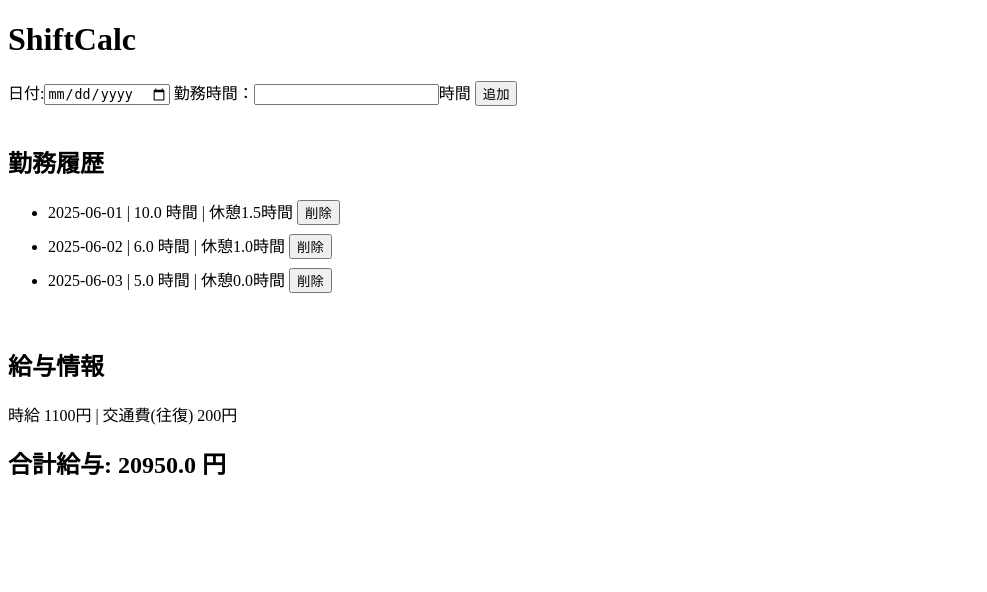
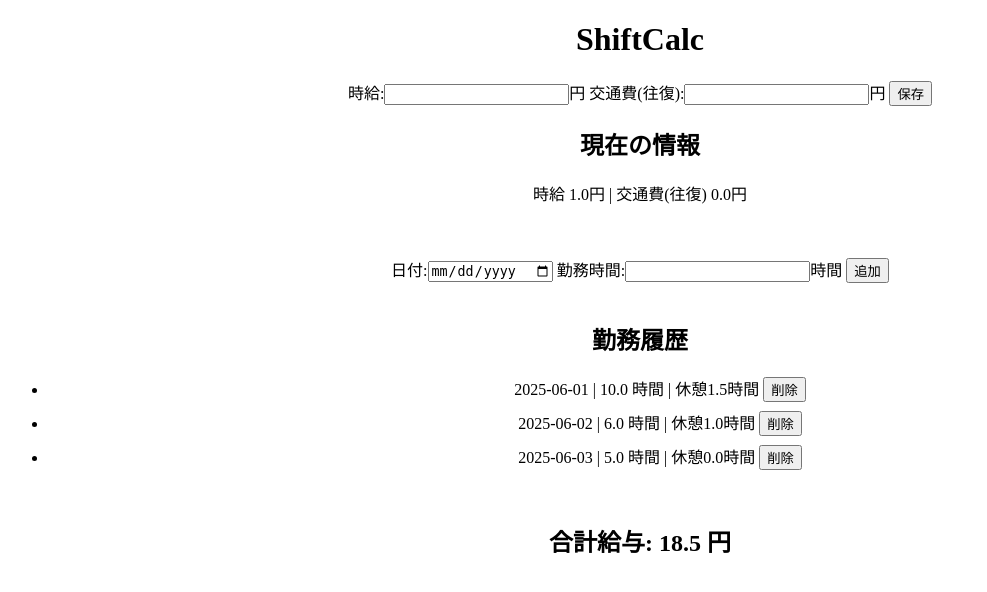
Before and after one commit to og1474/shift-app, a Flask app: page / in a window 1280 px wide. Shown: the top 592 px of the page, without its empty margins (0-987 px from the left). Run offline with Flask 3, Linux system fonts and the light colour scheme; data comes from the database, SQL or seed files in the repository; both versions use the stored data as it was after the commit.

Commit message:
時給と交通費の入力欄を追加

```diff
--- a/app.py
+++ b/app.py
@@ -7,17 +7,36 @@ app = Flask(__name__)
 HOURLY_WAGE = 1100 ##時給（1100円で固定）
 FARE = 200 ##交通費（とりあえず固定）
 
-def init_db():
+def init_setting_db():
+    conn_setting = sqlite3.connect('setting.db')
+    c_setting = conn_setting.cursor() ##すでにある場合は上書きしない
+    ##基本情報用テーブル
+    c_setting.execute('''
+        CREATE TABLE IF NOT EXISTS settings (
+            id INTEGER PRIMARY KEY CHECK (id = 1),
+            wage REAL NOT NULL,
+            fare REAL NOT NULL
+        )
+    ''')
+    ##初期データ
+    c_setting.execute('SELECT COUNT(*) FROM settings')
+    if c_setting.fetchone()[0] == 0:
+        c_setting.execute('INSERT INTO settings (id,wage,fare) VALUES(1,1,0)')
+    conn_setting.commit()
+    conn_setting.close()
+
+#"シフト用テーブル"
+def init_shift_db():
     conn = sqlite3.connect('shift.db')
     c = conn.cursor() ##すでにある場合は上書きしない
     c.execute('''
-              CREATE TABLE IF NOT EXISTS shifts (
-                id INTEGER PRIMARY KEY AUTOINCREMENT,
-                date TEXT NOT NULL,
-                hours REAL NOT NULL,
-                breaktime REAL NOT NULL
-              )
-            ''')
+        CREATE TABLE IF NOT EXISTS shifts (
+            id INTEGER PRIMARY KEY AUTOINCREMENT,
+            date TEXT NOT NULL,
+            hours REAL NOT NULL,
+            breaktime REAL NOT NULL
+        )
+    ''')
     conn.commit()
     conn.close()
 
@@ -25,10 +44,16 @@ def init_db():
 def index():
     conn = sqlite3.connect('shift.db')
     c = conn.cursor()
+    conn_setting = sqlite3.connect('setting.db')
+    c_setting = conn_setting.cursor()
 
     if request.method == 'POST': ##ユーザーがフォームを送信=POSTした時に実行
         action = request.form.get('action') ##valueの値を取得
-        if action == 'add':
+        if action == 'setting-add':
+            wage = float(request.form['wage'])
+            fare = float(request.form['fare'])
+            c_setting.execute('UPDATE settings SET wage = ?, fare = ? WHERE id = 1', (wage, fare))
+        elif action == 'add':
             date = request.form['date'] ##dateで入力された日付を取得
             hours = float(request.form['hours']) ##hoursで入植された数字を取得して小数に変換
             if hours >= 8.0:
@@ -46,17 +71,26 @@ def index():
 
     c.execute('SELECT id,date,hours,breaktime FROM shifts') ##データベースから記録を取得
     data = c.fetchall()
+    c_setting.execute('SELECT wage,fare FROM settings')
+    info = c_setting.fetchone()
 
     #合計給与を計算
     total_breaktime = sum(row[3] for row in data) ##合計休憩時間を計算
     total_hours = sum(row[2] for row in data) ##1行ごとに2つめの値を足す
-    total_hours = total_hours - total_breaktime ##合計勤務時間から合計休憩時間を引く
     total_days = sum(1 for row in data)
-    total_salary = (total_hours * HOURLY_WAGE)+(total_days * FARE)
+    wage = info[0]
+    fare = info[1]
+    total_salary = (total_hours - total_breaktime) * wage + total_days * fare
 
     conn.close()
-    return render_template('index.html',data=data,total=total_salary,HOURLY_WAGE=HOURLY_WAGE,FARE=FARE) ##salaryにsalaryを代入しindex.htmlを返す
+    conn_setting.close()
+    return render_template('index.html',
+                           data=data,
+                           total=total_salary,
+                           wage=wage,
+                           fare=fare) ##index.htmlを返す
 
 if __name__ == '__main__': ##このファイルを直接実行したときだけFlaskを起動
-    init_db()
+    init_setting_db()
+    init_shift_db()
     app.run(debug=True)
--- a/static/style.css
+++ b/static/style.css
@@ -1,3 +1,6 @@
+body {
+    text-align: center;
+}
 form {
     display: inline;
 }
--- a/templates/index.html
+++ b/templates/index.html
@@ -9,8 +9,18 @@
     <h1>ShiftCalc</h1>
 
     <form method="POST">
+        <label>時給:<input type="number" name="wage" required>円</label>
+        <label>交通費(往復):<input type="number" name="fare" required>円</label>
+        <button type="submit" name="action" value="setting-add">保存</button>
+        <br>
+    </form>
+
+    <h2>現在の情報</h2>
+    <p>時給 {{ wage }}円 | 交通費(往復) {{ fare }}円</p><br><br>
+
+    <form method="POST">
         <label>日付:<input type="date" name="date" required></label>
-        <label>勤務時間：<input type="number" name="hours" step="0.1" required>時間<label>
+        <label>勤務時間:<input type="number" name="hours" step="0.1" required>時間<label>
         <button type="submit" name="action" value="add">追加</button>
         <br><br>
     </form>
@@ -27,8 +37,6 @@
     {% endfor %}
     </ul><br>
 
-    <h2>給与情報</h2>
-    <p>時給 {{ HOURLY_WAGE }}円 | 交通費(往復) {{ FARE }}円</p>
     <h2>合計給与: {{ total }} 円</h2>
 </body>
 </html>
```
Also changed, not shown: README.md, setting.db (added), shift.db.
